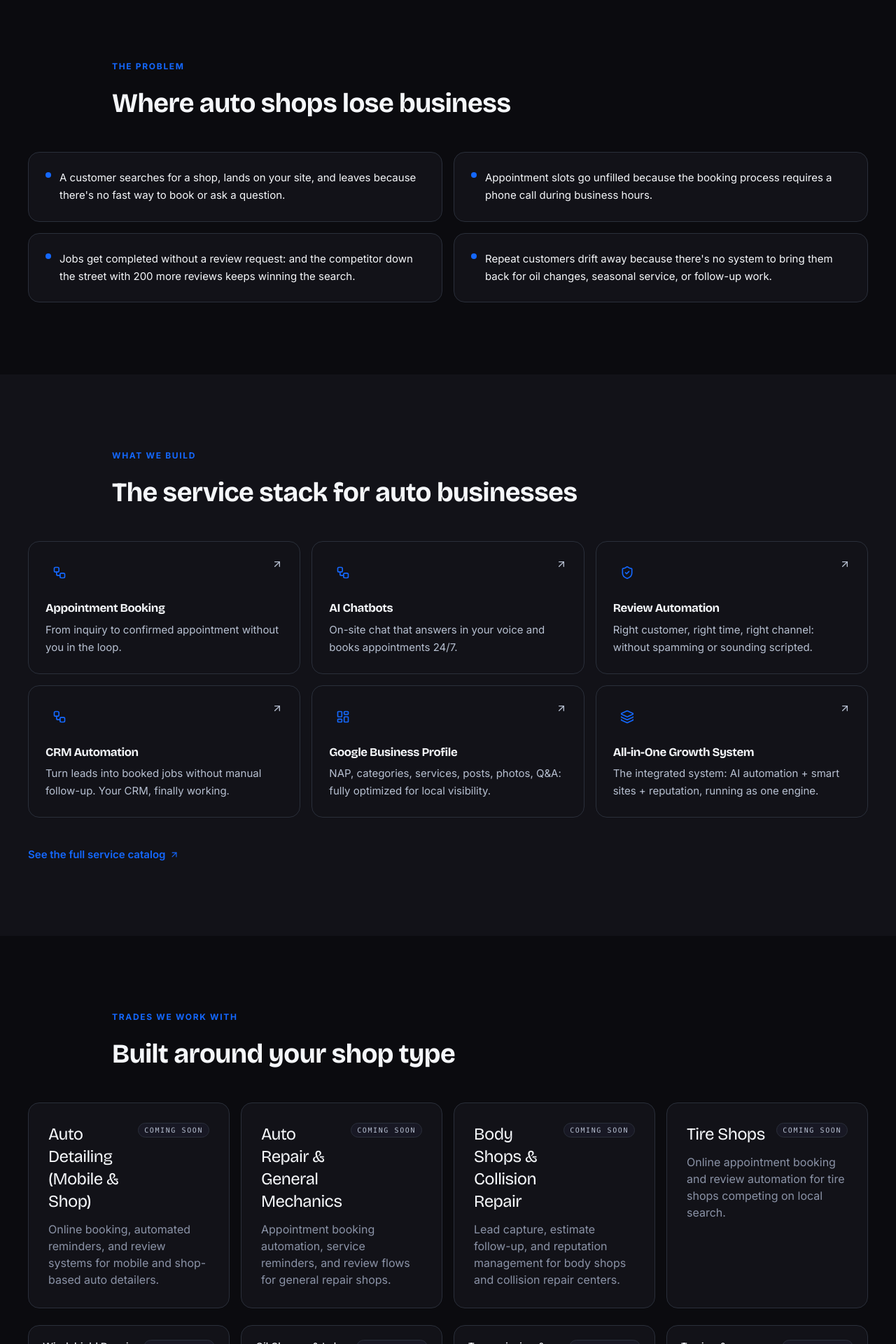
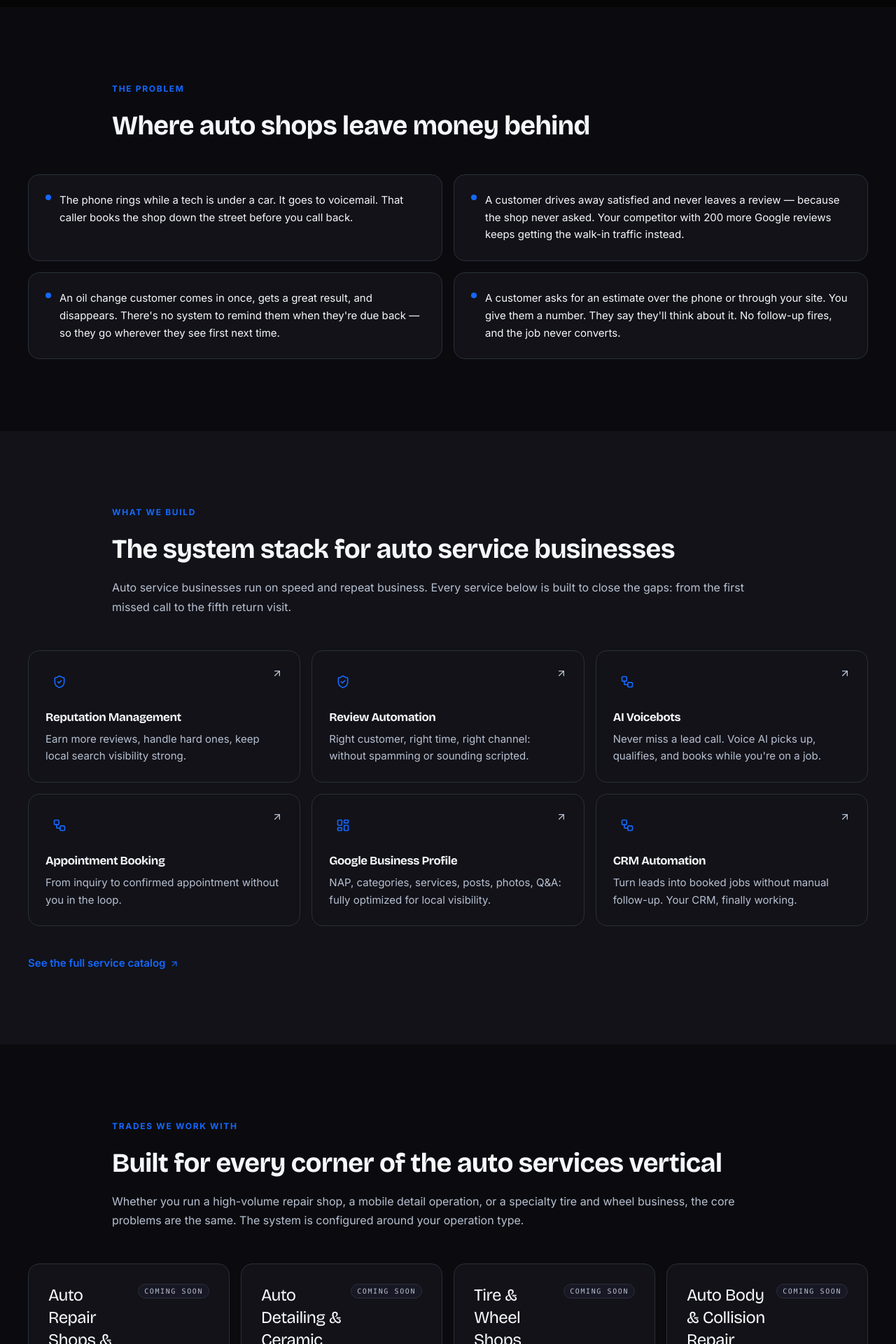
Before and after one commit to SedrickHarris/sirius-systems-site, a Next.js app: page /industries/auto-services in a window 1280 px wide. Shown: the part 880-2800 px from the top of the page at 70% size. Built offline with nearby package versions, Linux system fonts and the light colour scheme.

Commit message:
seo: /industries/auto-services Level 4 SEO/AEO copy rebuild

```diff
--- a/app/industries/auto-services/page.tsx
+++ b/app/industries/auto-services/page.tsx
@@ -8,77 +8,121 @@ import { webPage, breadcrumbList, faqPage } from '@/lib/schema'
 
 const DATA: IndustryPageData = {
   slug: 'auto-services',
-  metaTitle: 'Auto Services Automation: Booking, Reviews & CRM | Sirius Systems',
+
+  metaTitle:
+    'Auto Shop Automation: Booking, Reviews & CRM | Sirius Systems',
+
   metaDescription:
-    'Appointment booking automation, AI chatbots, review systems, and CRM for auto repair shops, detailers, tire shops, body shops, and other auto service businesses.',
+    'Missed-call recovery, review automation, appointment booking, and service interval follow-up for auto repair shops, detailers, tire shops, and mobile mechanics.',
+
   eyebrow: 'Auto Services',
+
   headline:
-    'Customers are searching for a shop right now. Your system should close them before they move on.',
+    'Auto repair shop automation: capture every call, fill every bay, and bring customers back.',
+
   subheadline:
-    'Auto service businesses win or lose on speed and reputation. We build the system that captures the inquiry, books the appointment, sends the reminder, and earns the review: running automatically between jobs.',
+    'Your shop runs on volume and reputation. We build the system that recovers missed calls, books appointments, requests reviews, and reminds customers when it\'s time to come back — running automatically between every job.',
+
   heroHighlights: [
-    'Online booking from any device, in seconds',
-    'Service reminders + rebooking automation',
-    'Review requests sent right after each job',
-    'GBP optimization for local search visibility',
+    'AI voicebot answers when the shop is too busy to pick up',
+    'Online booking that doesn\'t require a phone call during business hours',
+    'Automated review requests sent right after each job closes',
+    'Service interval reminders that bring customers back without manual outreach',
   ],
-  problemHeadline: 'Where auto shops lose business',
+
+  problemHeadline: 'Where auto shops leave money behind',
+
   problems: [
-    "A customer searches for a shop, lands on your site, and leaves because there's no fast way to book or ask a question.",
-    'Appointment slots go unfilled because the booking process requires a phone call during business hours.',
-    'Jobs get completed without a review request: and the competitor down the street with 200 more reviews keeps winning the search.',
-    "Repeat customers drift away because there's no system to bring them back for oil changes, seasonal service, or follow-up work.",
+    'The phone rings while a tech is under a car. It goes to voicemail. That caller books the shop down the street before you call back.',
+    'A customer drives away satisfied and never leaves a review — because the shop never asked. Your competitor with 200 more Google reviews keeps getting the walk-in traffic instead.',
+    'An oil change customer comes in once, gets a great result, and disappears. There\'s no system to remind them when they\'re due back — so they go wherever they see first next time.',
+    'A customer asks for an estimate over the phone or through your site. You give them a number. They say they\'ll think about it. No follow-up fires, and the job never converts.',
   ],
-  systemsHeadline: 'The service stack for auto businesses',
+
+  systemsHeadline: 'The system stack for auto service businesses',
+
+  systemsCopy:
+    'Auto service businesses run on speed and repeat business. Every service below is built to close the gaps: from the first missed call to the fifth return visit.',
+
   serviceSlugs: [
+    'reputation-management',
+    'review-automation',
+    'ai-voicebots',
     'appointment-booking-automation',
-    'ai-chatbots',
-    'review-automation',
+    'google-business-profile-optimization',
     'crm-automation',
-    'google-business-profile-optimization',
-    'all-in-one-business-growth-system',
   ],
-  subVerticalsHeadline: 'Built around your shop type',
+
+  subVerticalsHeadline: 'Built for every corner of the auto services vertical',
+
+  subVerticalsCopy:
+    'Whether you run a high-volume repair shop, a mobile detail operation, or a specialty tire and wheel business, the core problems are the same. The system is configured around your operation type.',
+
   featured: [
-    { name: 'Auto Detailing (Mobile & Shop)', blurb: 'Online booking, automated reminders, and review systems for mobile and shop-based auto detailers.' },
-    { name: 'Auto Repair & General Mechanics', blurb: 'Appointment booking automation, service reminders, and review flows for general repair shops.' },
-    { name: 'Body Shops & Collision Repair', blurb: 'Lead capture, estimate follow-up, and reputation management for body shops and collision repair centers.' },
-    { name: 'Tire Shops', blurb: 'Online appointment booking and review automation for tire shops competing on local search.' },
+    {
+      name: 'Auto Repair Shops & General Mechanics',
+      blurb:
+        'Missed-call recovery, service reminders, and review automation for independent repair shops and general mechanics.',
+    },
+    {
+      name: 'Auto Detailing & Ceramic Coating',
+      blurb:
+        'Online booking, automated follow-up, and review requests for mobile detailers and shop-based coating specialists.',
+    },
+    {
+      name: 'Tire & Wheel Shops',
+      blurb:
+        'Appointment booking and review automation for tire shops competing on local search.',
+    },
+    {
+      name: 'Auto Body & Collision Repair',
+      blurb:
+        'Estimate follow-up, CRM, and reputation management for body shops and collision repair centers.',
+    },
   ],
+
   compact: [
-    { name: 'Windshield Repair & Replacement', blurb: 'Fast booking automation and review requests for windshield repair and replacement businesses.' },
-    { name: 'Oil Change & Lube Shops', blurb: 'Rebooking automation and review systems for oil change and quick-lube operators.' },
-    { name: 'Transmission & Drivetrain', blurb: 'Lead capture and estimate follow-up for transmission and drivetrain specialists.' },
-    { name: 'Towing & Roadside Assistance', blurb: 'Emergency call handling and follow-up automation for towing and roadside assistance operators.' },
-    { name: 'Car Wash (Self-Serve & Full-Service)', blurb: 'Booking automation and review flows for full-service car wash operations.' },
-    { name: 'RV & Camper Service', blurb: 'Appointment booking and service reminders for RV and camper repair businesses.' },
-    { name: 'Motorcycle & Powersports', blurb: 'Booking automation and review systems for motorcycle and powersports service shops.' },
-    { name: 'Fleet Maintenance', blurb: 'CRM automation and recurring service scheduling for fleet maintenance operators.' },
+    {
+      name: 'Oil Change & Quick-Lube Centers',
+      blurb:
+        'Service interval reminders and review flows for high-volume quick-lube operations.',
+    },
+    {
+      name: 'Mobile Mechanics',
+      blurb:
+        'Booking, follow-up, and GBP optimization for mobile mechanics operating without a fixed location.',
+    },
   ],
-  // FAQ Q5 (shop management integrations) intentionally non-committal
-  // until client confirms supported platforms.
+
   faqs: [
     {
-      q: 'What types of auto service businesses do you work with?',
-      a: 'We work with repair shops, detailers, tire shops, body shops, oil change operators, towing businesses, and other auto service providers. If your business depends on bookings, local search, and customer reviews, the system applies.',
+      q: 'Can an AI voicebot actually handle auto shop calls?',
+      a: 'For the most common inbound calls — "What are your hours?", "Do you have availability this week?", "How much does an oil change cost?" — yes. The voicebot handles those immediately and collects the customer\'s information. For complex diagnostic questions, it captures the inquiry and routes it to a callback. Your techs stop getting pulled off jobs for questions the system can answer.',
     },
     {
-      q: 'Can customers book appointments online through this system?',
-      a: 'Yes. The booking automation puts a real-time scheduling link on your website and in any automated message: so customers can book without calling during business hours. The appointment goes directly into your calendar.',
+      q: 'How does automated review follow-up work for a shop?',
+      a: 'After a job closes, the system sends a review request by text with a direct link to your Google Business Profile. The timing is configurable — typically the same day or the morning after. The customer gets one message at the right moment, while the experience is still fresh. No manual step is required from the shop.',
     },
     {
-      q: 'How do you help with repeat business and retention?',
-      a: 'The CRM and automation stack tracks customers and their service history, then triggers follow-up at the right interval: oil change reminders, seasonal service prompts, or a simple check-in. That sequence brings customers back without you manually tracking it.',
+      q: 'Can the system send service interval reminders — like oil change follow-ups?',
+      a: 'Yes. Once a customer\'s visit is logged, a follow-up sequence can be scheduled based on the service type. An oil change triggers a reminder at 3 months or 3,000 miles depending on how you want to configure it. Tire rotations, inspections, and seasonal services all have predictable return windows the system can track and message around.',
     },
     {
-      q: 'How does review automation work for an auto shop?',
-      a: 'After each job closes, the system sends a review request by text with a direct link to your Google Business Profile. The timing is configurable: typically same day or next day. No manual step required from the shop.',
+      q: 'What about shops with no online booking — do customers have to switch how they call in?',
+      a: 'No. Online booking is an addition, not a replacement. Customers who prefer to call still call. The AI voicebot handles after-hours and high-volume periods; the booking link handles customers who would rather self-schedule. Both paths feed the same calendar and CRM.',
     },
     {
-      q: 'Do you integrate with shop management software?',
-      a: "It depends on the software. We evaluate your current stack during onboarding and build integrations where they're available. If a direct integration isn't supported, we configure a workflow bridge.",
+      q: 'Does this work for mobile mechanics and detailers without a physical location?',
+      a: 'Yes. The same core systems — booking, follow-up, review requests, and CRM — apply equally to mobile operators. The main difference is that GBP optimization for a service-area business has a few additional steps, which we handle during setup.',
     },
   ],
+
+  ctaHeadline: 'Ready to stop losing jobs between phone rings?',
+
+  ctaBody:
+    'Tell us how your shop currently handles missed calls, follow-up, and reviews. We\'ll map where the gaps are and show you what the system looks like for your operation.',
+
+  ctaPrimaryLabel: 'Build My System',
 }
 
 export const metadata: Metadata = {
```
Also changed, not shown: 1 other file (tests, documents, lock files or other folders).
